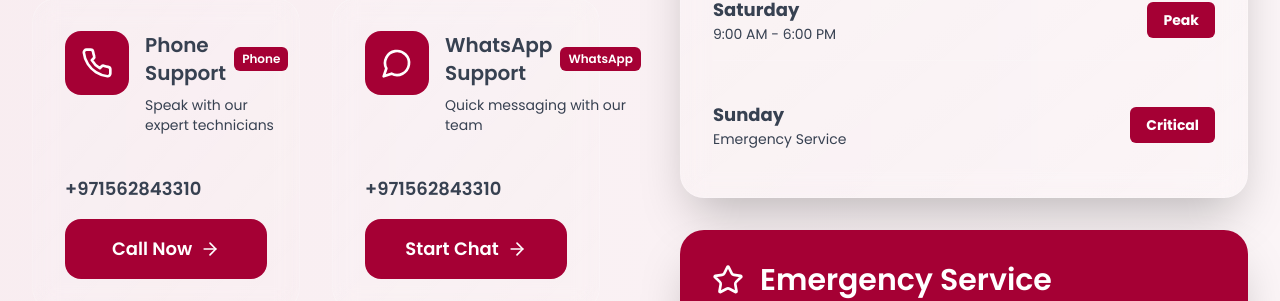
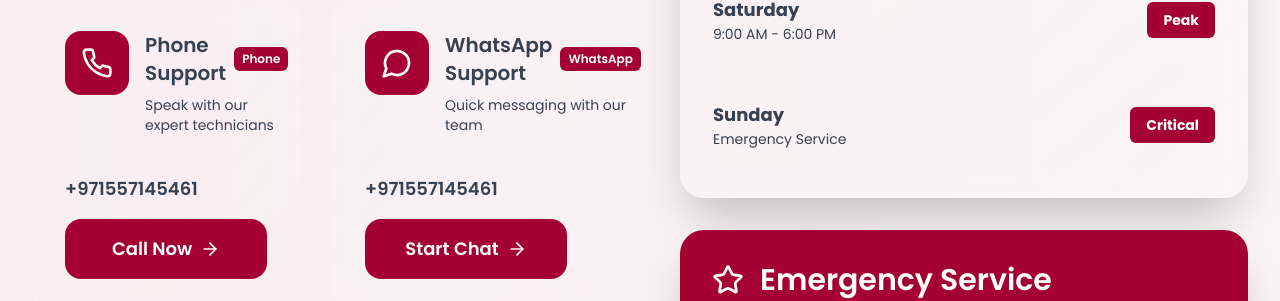
Before and after one commit to 99-Malik/qasim-new-website, a Next.js app: page /companies/lg in a window 1280 px wide. Shown: the part 8488-8789 px from the top of the page. Built offline with nearby package versions, Linux system fonts and the light colour scheme.

Commit message:
Update contact phone number in Footer component and phoneNumber module

```diff
--- a/src/components/Footer.jsx
+++ b/src/components/Footer.jsx
@@ -78,7 +78,7 @@ export default function Footer({ company }) {
   ];
 
   const contactInfo = [
-    { icon: Phone, text: "+971562843310", href: "tel:+971562843310", tech: "Phone" },
+    { icon: Phone, text: "+971557145461", href: "tel:+971557145461", tech: "Phone" },
     { icon: Clock, text: "24/7 Emergency Service Available", href: "#", tech: "24/7" }
   ];
 
--- a/src/lib/phoneNumber.js
+++ b/src/lib/phoneNumber.js
@@ -1 +1 @@
-export const phoneNumber = "+971562843310";
+export const phoneNumber = "+971557145461";
```
